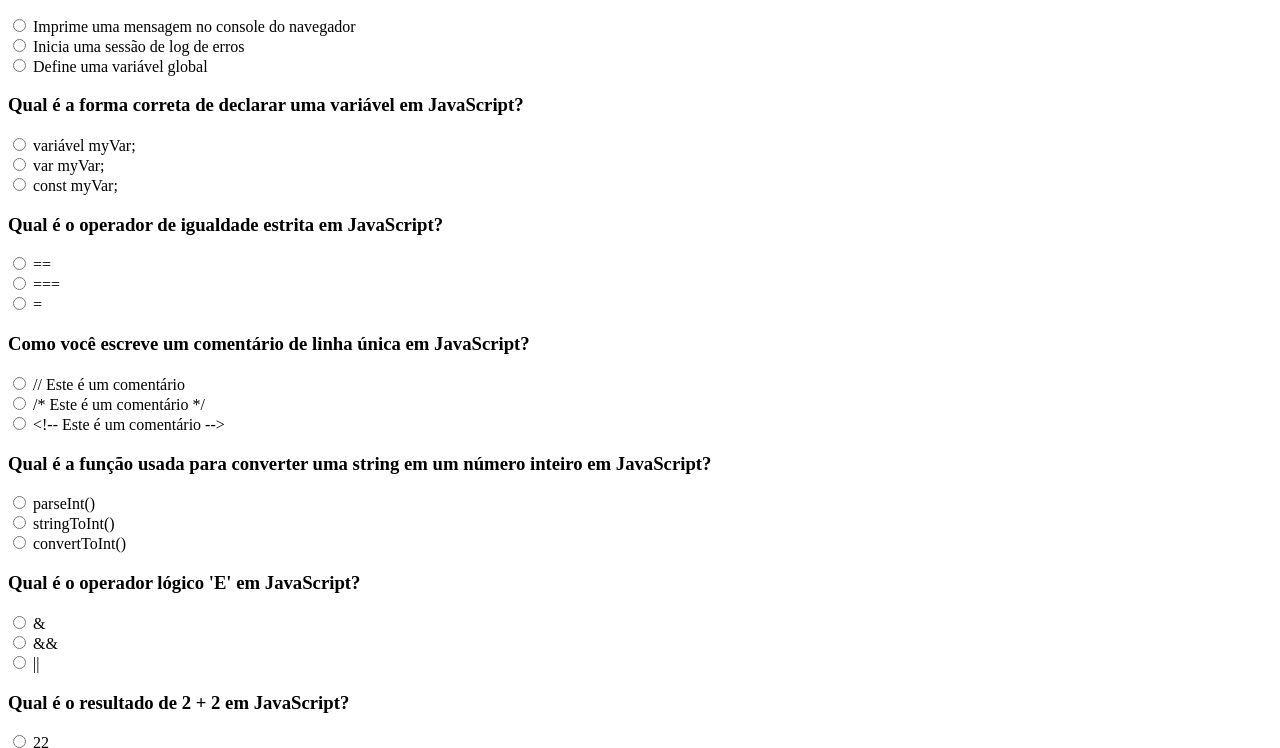
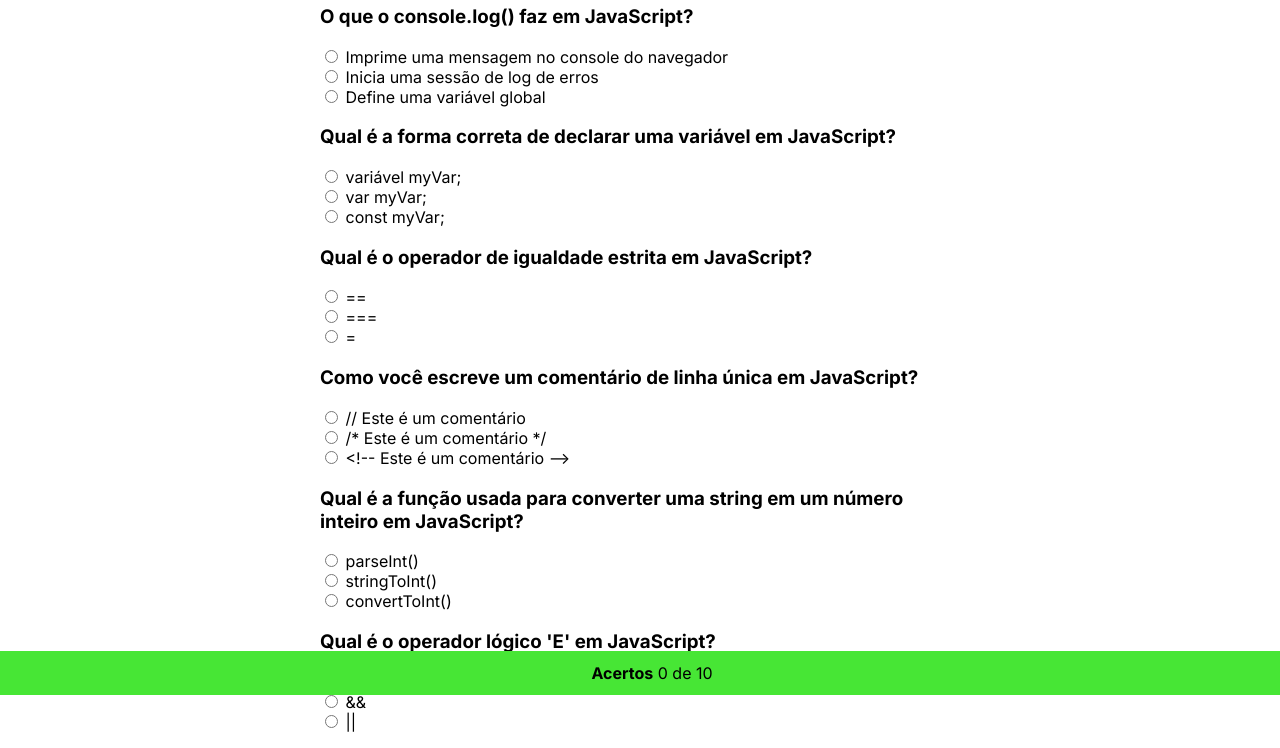
Before and after one commit to herellydjayson/QuizNLW, a plain HTML site: page index.html in a window 1280 px wide. Shown: the part 105-853 px from the top of the page. Drawn offline with Linux system fonts and the light colour scheme.

Commit message:
JS e CSS

```diff
--- a/index.html
+++ b/index.html
@@ -3,13 +3,14 @@
 <head>
     <meta charset="UTF-8">
     <meta name="viewport" content="width=device-width, initial-scale=1.0">
+    <link rel="stylesheet" href="style.css">
     <title>Teste</title>
 </head>
+
 <body>
+   <main>
        <h1>Teste seus conhecimentos</h1>
-
        <div id="quiz"></div>
-
         <template>
             <div class="quiz-item">
               <h3>Pergunta 01</h3>
@@ -23,6 +24,12 @@
               </dl>
             </div>
         </template>
+        <div id="acertos">
+           <strong>Acertos</strong>
+           <span>0 de 10</span>
+        </div>
+   </main>
+
     <script src="index.js"></script>
 </body>
 </html>
--- a/index.js
+++ b/index.js
@@ -90,10 +90,14 @@ const perguntas = [
       correta: 0
     }
   ];
-
+  // busca elemento html, coloca em uma variável, pra depois se preciso buscarmos outras coisas, mudarmos contéudo
   const quiz = document.querySelector('#quiz')
   const template = document.querySelector('template')
 
+  const corretas = new Set()
+  const totalDePerguntas = perguntas.length
+  const mostrarTotal = document.querySelector('#acertos span')
+  mostrarTotal.textContent = corretas.size + ' de ' + totalDePerguntas
 
   //loop ou laço de repetição
   for(const item of perguntas) {
@@ -103,6 +107,20 @@ const perguntas = [
     for(let resposta of item.respostas) {
         const dt = quizItem.querySelector('dl dt').cloneNode(true)
         dt.querySelector('span').textContent = resposta
+        dt.querySelector('input').setAttribute('name', 'pergunta-' + perguntas.indexOf(item))
+        dt.querySelector('input').value = item.respostas.indexOf(resposta)
+        //função
+        dt.querySelector('input').onchange = (event) => {
+          const estaCorreta = event.target.value == item.correta
+
+          corretas.delete(item)
+          if(estaCorreta) {
+            corretas.add(item)
+          }
+
+          mostrarTotal.textContent = corretas.size + ' de ' + totalDePerguntas
+        }
+
 
         quizItem.querySelector('dl').appendChild(dt)
     }
--- /dev/null
+++ b/style.css
@@ -0,0 +1,34 @@
+@charset "UTF-8";
+
+
+@import url('https://fonts.googleapis.com/css2?family=Inter:wght@400;600;700&display=swap');
+
+
+*, :root {
+
+
+    font-family: 'Inter', sans-serif;
+    font-synthesis: none;
+    text-rendering: optimizeLegibility;
+    -webkit-font-smoothing: antialiased;
+    -moz-osx-font-smoothing: grayscale;
+    -webkit-text-size-adjust: 100%;
+}
+
+main {
+    max-width: 640px;
+    padding: 20px;
+    margin: 0 auto 64px ;
+}
+
+#acertos {
+   text-align: center;
+   background-color: #47e635;
+
+   position: fixed;
+   bottom: 0;
+   left: 0;
+
+   width: 100%;
+   padding: 12px;
+}
```
Lines whose indentation alone changed are shown as unchanged.
